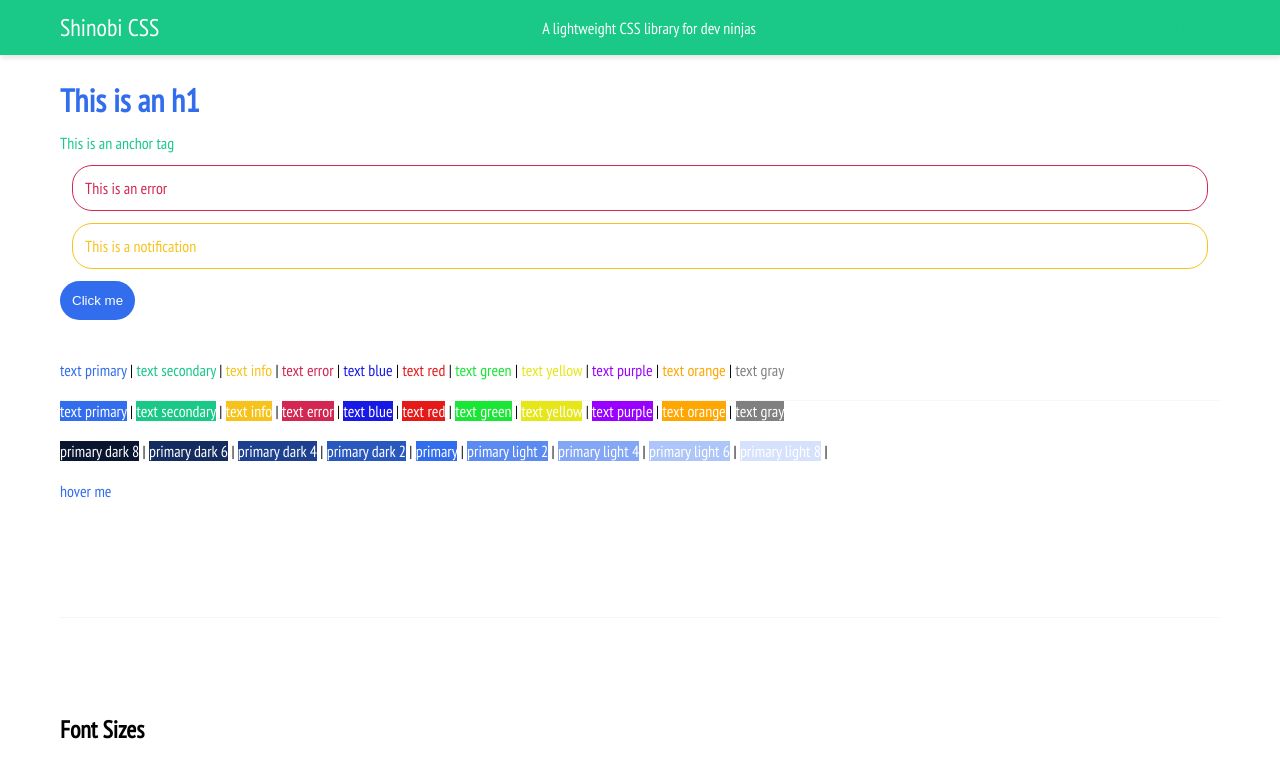
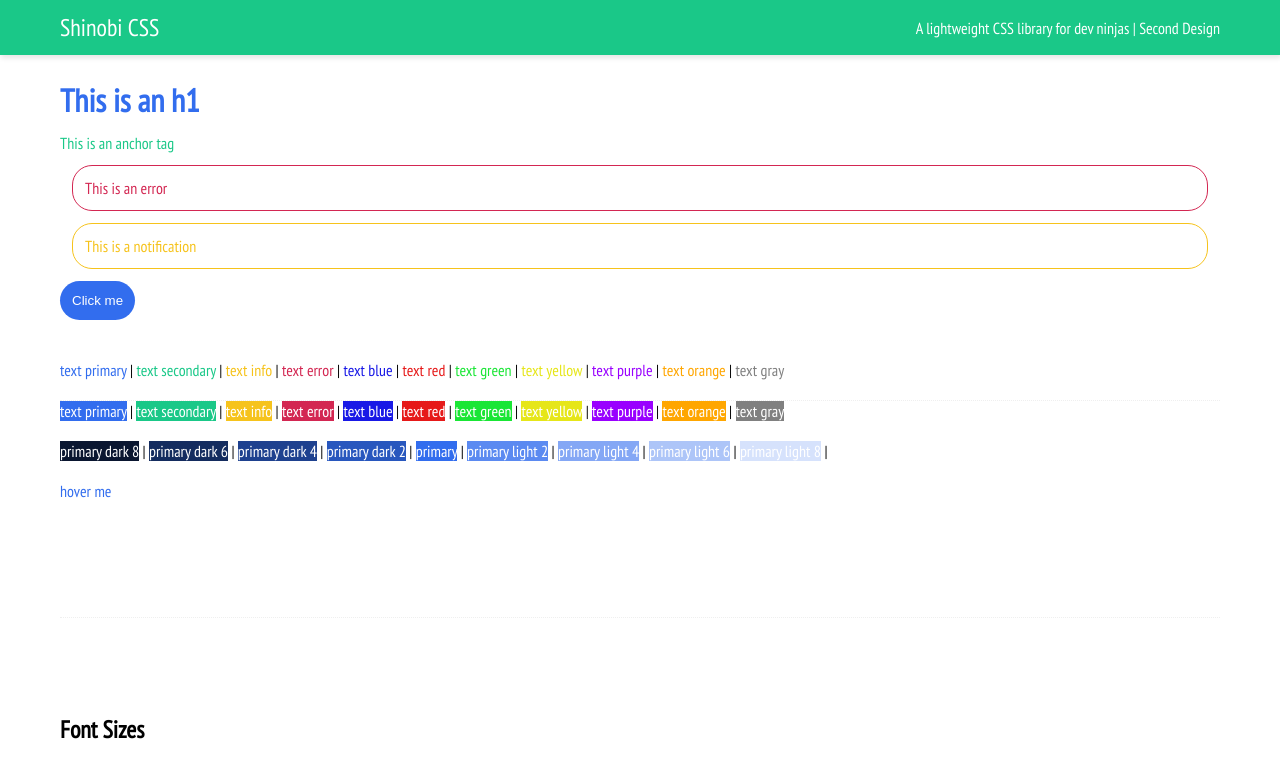
Before and after one commit to IbrahimO123/sass, a website: page index.html in a window 1280 px wide. Shown: the top 766 px of the page. Drawn offline with Linux system fonts and the light colour scheme.

Commit message:
added the href for the second design page

```diff
--- a/index.html
+++ b/index.html
@@ -11,8 +11,11 @@
     <nav class="navbar-secondary text-white mb-2">
       <div class="container">
         <p class="site-title">Shinobi CSS</p>
-        <p>A lightweight CSS library for dev ninjas</p>
-        <a href="/homepage.html" >Second Design</a>
+        <p>A lightweight CSS library for dev ninjas |
+          <a class="text-white" href="/homepage.html" >Second Design</a>
+        </p>
+
+      </div>
       </div>
     </nav>
     <div class="container">
```
